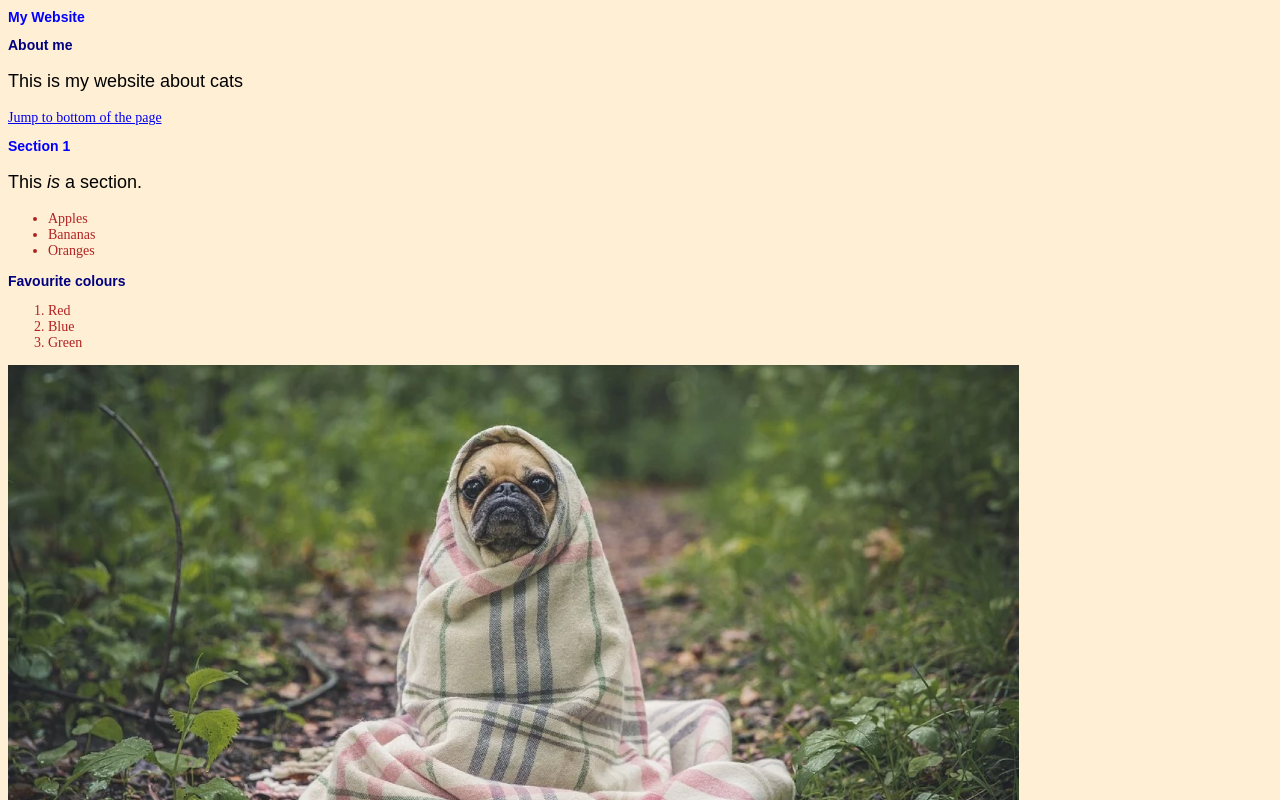
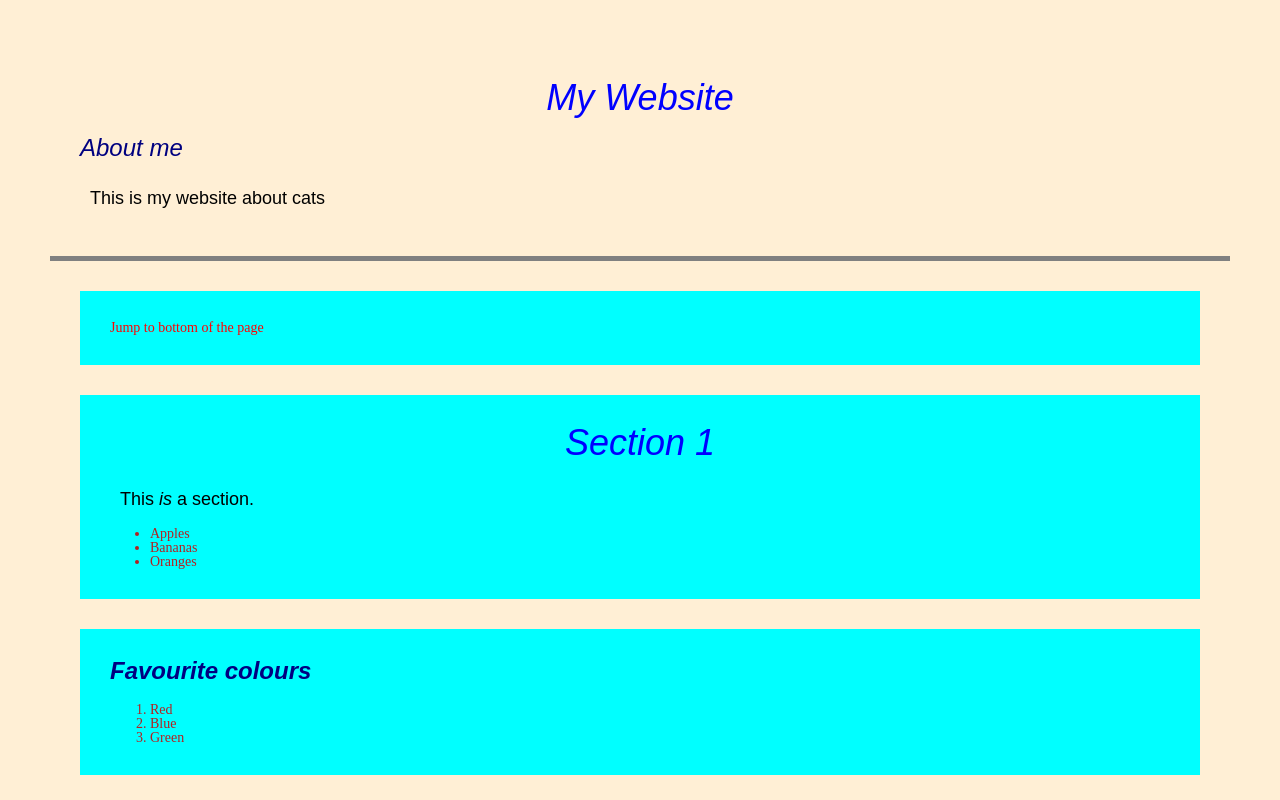
Before and after one commit to RoseBarter/Website, a plain HTML site: page index.html in a window 1280 px wide. Shown: the top 800 px of the page. Drawn offline with Linux system fonts and the light colour scheme.

Commit message:
Update style.css

```diff
--- a/style.css
+++ b/style.css
@@ -2,41 +2,85 @@
 
 * {
   font-size: 100%;
+  /* border: 1px solid red; */
+  margin: 0;
+  line-height: 1;
 }
 
 body {
   color: rgb(178, 34, 34);
   font-size: 14px;
   background-color: papayawhip;
+  margin: 50px;
 }
 
 h1 {
   color: blue;
   font-family: 'Nanum Gothic', sans-serif;
+  font-size: 36px;
+  text-align: center;
 }
 
 h2 {
   color:navy;
   font-family: 'Nanum Gothic', sans-serif;
+  font-size: 24px;
+}
+
+h1, h2 {
+  font-weight: normal;
+  font-style: italic;
+  margin-bottom: 20px;
 }
 
 p {
   font-size: 18px;
   color: black;
   font-family: 'Nanum Gothic', sans-serif;
+  line-height: 2;
+  text-align: justify;
+  margin-bottom: 10px;
+  margin-right: 10px;
+  margin-left: 10px;
+  Margin-top: 20px;
 }
 
 header {
   color: green;
   font-family: 'Nanum Gothic', sans-serif;
+  border-bottom: 5px solid grey;
 }
 
 section {
   color: blood;
   font-family: 'PT Serif', serif;
+  margin: 30px;
+  padding: 30px;
+  background-color: aqua;
 }
 
 footer {
   color:purple;
   font-family: 'PT Serif', serif;
 }
+
+a:link,
+a:focus,
+a:active {
+  color: red;
+  text-decoration: none;
+}
+
+a:hover{
+  text-decoration: underline;
+}
+
+a:visited {
+  color: grey;
+}
+
+header,
+section,
+footer {
+  padding:30px;
+}
```
